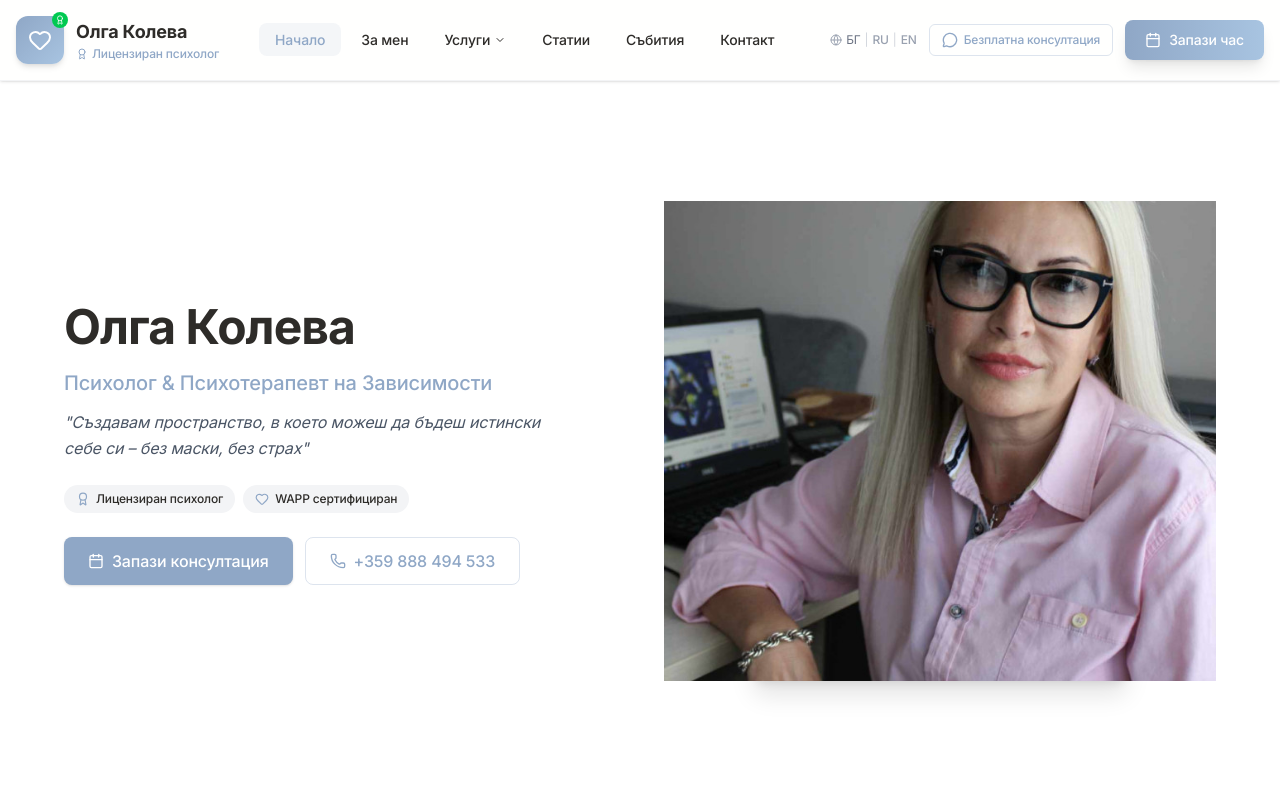
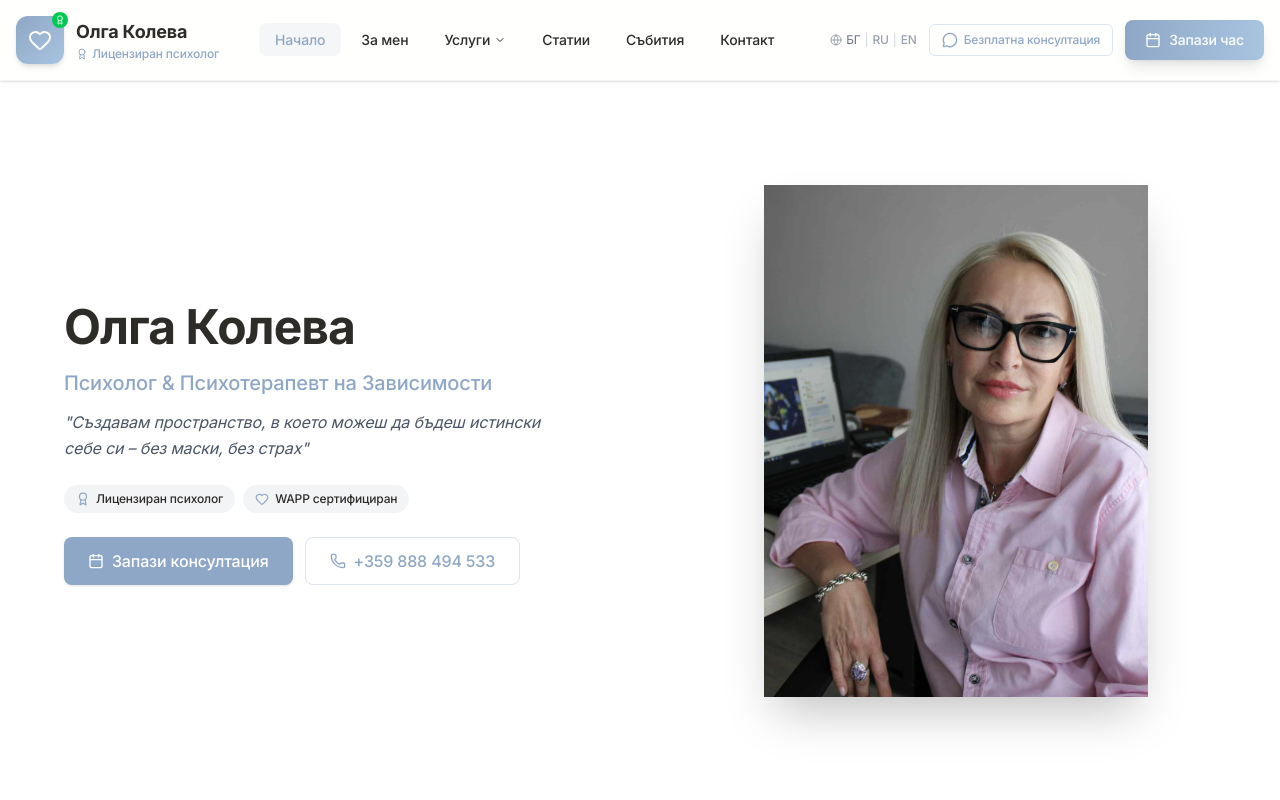
Before and after one commit to StrahilPeykov/koleva-psychologist, a Next.js app: page / in a window 1280 px wide. Shown: the top 800 px of the page. Built offline with nearby package versions, Linux system fonts and the light colour scheme.

Commit message:
fix image

```diff
--- a/src/app/page.tsx
+++ b/src/app/page.tsx
@@ -77,16 +77,16 @@ export default function HomePage() {
             </div>
 
             {/* Image - Better proportions */}
-            <div className="relative">
-              <div className="aspect-[4/5] max-w-sm mx-auto">
-                <div className="w-full h-full rounded-2xl overflow-hidden shadow-xl transform hover:scale-105 transition-transform duration-300">
+            <div className="relative animate-fade-in lg:pl-8">
+              <div className="relative w-full max-w-sm mx-auto">
+                <div className="aspect-[3/4] rounded-2xl overflow-hidden shadow-2xl bg-gradient-to-br from-powder-blue/20 to-sky-blue/20">
                   <Image
                     src="/images/olga-koleva.jpg"
                     alt="Олга Колева - Психолог и Психотерапевт"
                     fill
-                    className="object-cover object-center"
+                    className="object-cover"
                     priority
-                    sizes="(max-width: 768px) 90vw, 400px"
+                    sizes="(max-width: 768px) 100vw, 400px"
                   />
                 </div>
               </div>
```
